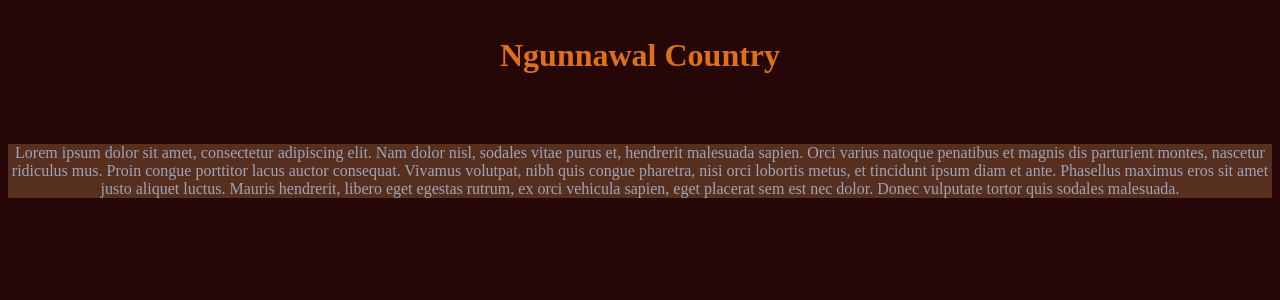
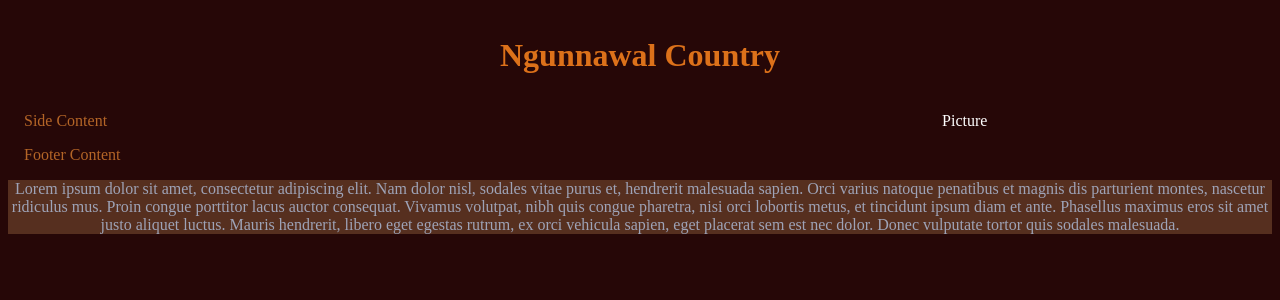
Before and after one commit to Cinnayanny/flaskProject, a Flask app: page / in a window 1280 px wide. Shown: the part 233-533 px from the top of the page. Run offline with Flask 2, Linux system fonts and the light colour scheme.

Commit message:
index update

```diff
--- a/templates/index.html
+++ b/templates/index.html
@@ -2,15 +2,15 @@
 
 {# Place the content for the cellContent1 in this block #}
 {% block cellContent1 %}
-
+Side Content
 {% endblock %}
 
 {# Place the content for the cellContent2 in this block #}
 {% block cellContent2 %}
-
+Picture
 {% endblock %}
 
 {# Place the content for the cellContent3 in this block #}
 {% block cellContent3 %}
-
+Footer Content
 {% endblock %}
```
